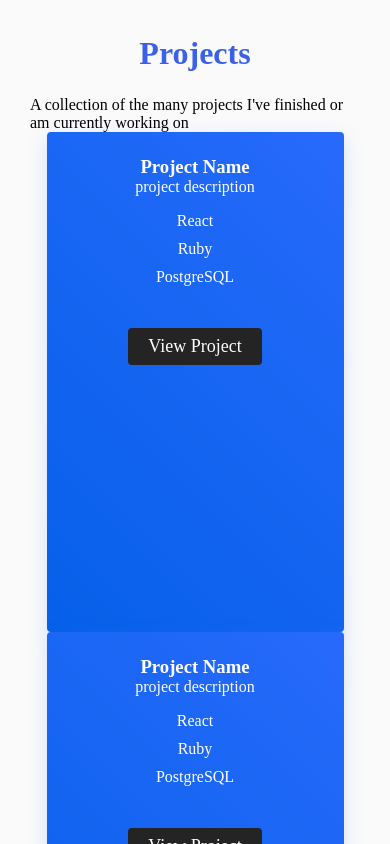
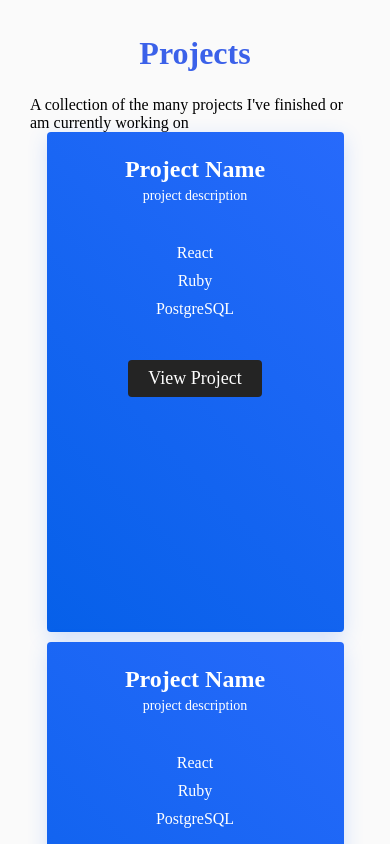
Before and after one commit to tcase629/Personal-portfolio, a React (Create React App) app: page / in a window 390 px wide. Shown: the part 4420-5264 px from the top of the page. Built offline with nearby package versions, Linux system fonts and the light colour scheme.

Commit message:
responsive project layout

```diff
--- a/src/components/projects/project.css
+++ b/src/components/projects/project.css
@@ -29,9 +29,10 @@
 }
 
 .project-container {
-  display: flex;
-  justify-content: center;
-  align-items: center;
+  display: grid;
+  grid-template-columns: repeat(3, 1fr);
+  gap: 10px;
+  grid-auto-rows: minmax(100px, auto);
 }
 
 .project-heading {
@@ -46,6 +47,16 @@
   padding: 24px;
   align-items: center;
   color: #fff;
+}
+
+.project-cardInfo h3 {
+  margin-bottom: 5px;
+  font-size: 24px;
+}
+
+.project-cardInfo p {
+  margin-bottom: 24px;
+  font-size: 14px;
 }
 
 .techstack {
@@ -84,3 +95,9 @@
     transform: none;
   }
 }
+
+@media screen and (max-width: 667px) {
+  .project-container {
+    grid-template-columns: 1fr;
+  }
+}
```
